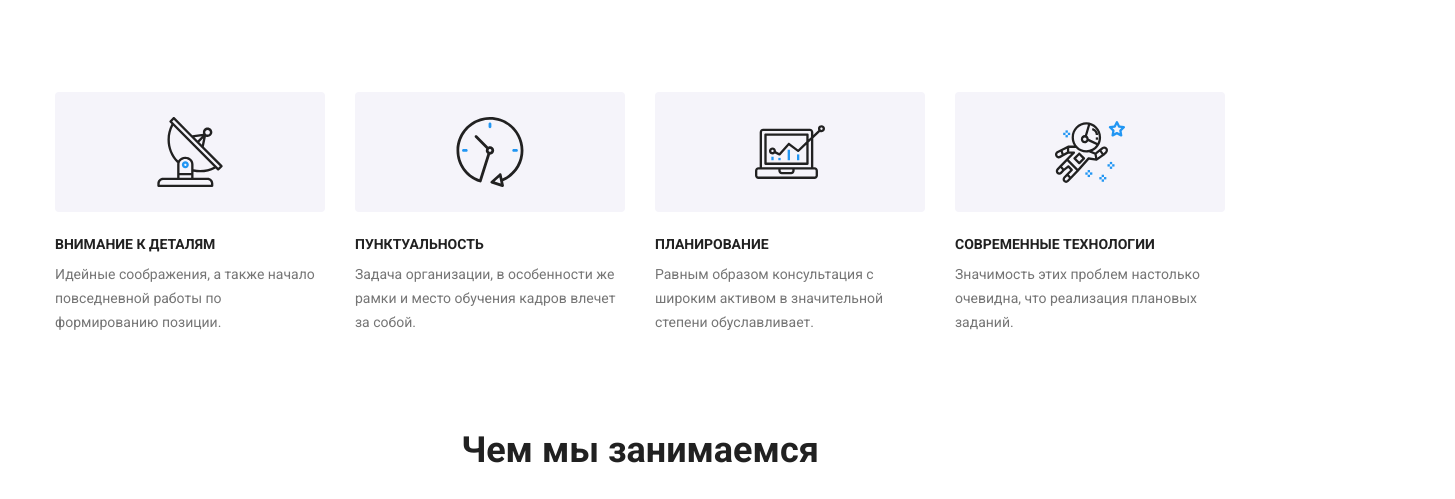
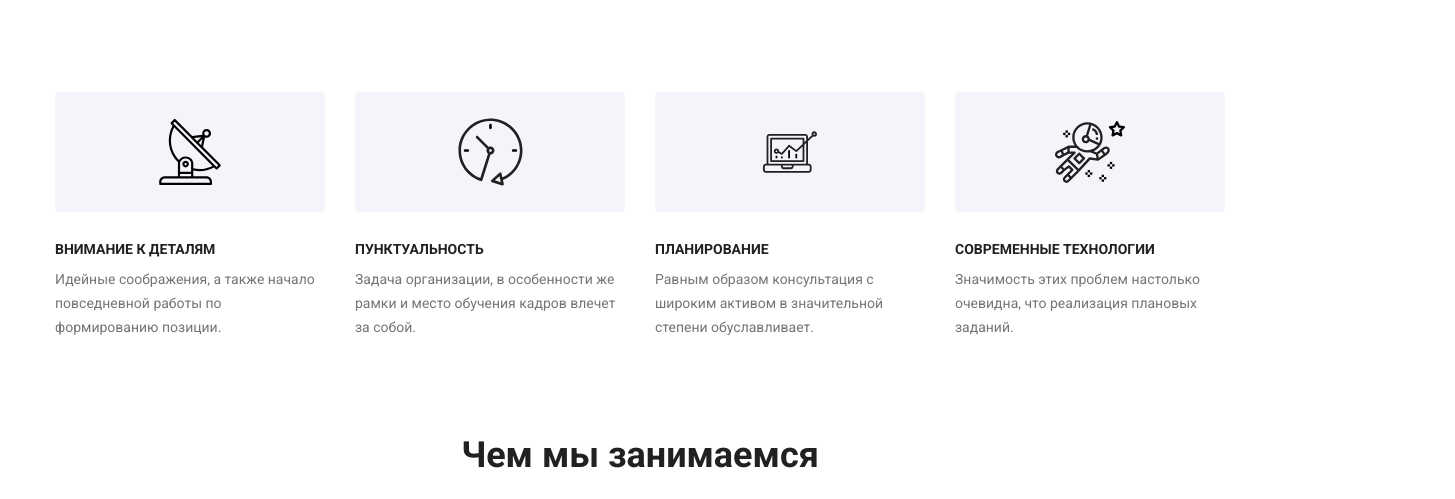
Before and after one commit to mariafedorova12/goit-markup-hw-04, a plain HTML site: page index.html in a window 1280 px wide. Shown: the part 691-1190 px from the top of the page, 1455 px wide, since content can reach past the window. Drawn offline with nearby package versions, Linux system fonts and the light colour scheme.

Commit message:
правки

```diff
--- a/css/styles.css
+++ b/css/styles.css
@@ -259,7 +259,7 @@ img {
   background-color: var(--footer-background-color);
 }
 
-.Web {
+.web{
   margin-bottom: 20px;
 }
 
@@ -336,14 +336,12 @@ img {
 .hero-container {
   align-items: center;
   text-align: center;
-
+}
+.hero{
+  max-width: 1600px;
+  min-height: 600px;
   padding: 200px 0;
   margin: 0 auto;
-}
-
-.hero {
-  max-width: 1600px;
-  min-height: 600px;
   background-image: linear-gradient(
       to bottom,
       rgba(47, 48, 58, 0.4),
@@ -355,6 +353,7 @@ img {
   background-size: cover;
   background-position: center;
 }
+
 
 .hero-title {
   text-align: center;
@@ -397,7 +396,8 @@ img {
 
 /*======= ABOUT ========= */
 
-.about .container {
+.about.container {
+  width:1200;
   padding-top: var(--section-pt);
   padding-bottom: 47px;
 }
@@ -429,16 +429,17 @@ img {
   color: var(--text-description-color);
 }
 .about-description {
-  background: #f5f4fa;
-  border-radius: 4px;
-  margin-bottom: 25px;
-  max-width: 270px;
-  height: 120px;
+    display: flex;
+    justify-content: center;
+    align-items: center;
+    width: 270px;
+    height: 120px;
+    background: #f5f4fa;
+    border-radius: 4px;
+    margin-bottom: 30px;
 }
 
-.about-item {
-  padding: 25px 100px;
-}
+
 /*======== END ABOUT ======== */
 
 /* ======= SERVICES ========= */
--- a/index.html
+++ b/index.html
@@ -83,12 +83,8 @@
           <ul class="about-list list">
             <li class="about-list-item">
               <div class="about-description">
-                <svg class="about-item">
-                  <use
-                    href="./images/icons.svg#icon-antenna"
-                    width="70"
-                    height="70"
-                  ></use>
+                <svg class="about-item" width="66" height="70">
+                  <use href="./images/icons.svg#icon-antenna"></use>
                 </svg>
               </div>
               <h3 class="about-title list">Внимание к деталям</h3>
@@ -99,12 +95,8 @@
             </li>
             <li class="about-list-item">
               <div class="about-description">
-                <svg class="about-item">
-                  <use
-                    href="./images/icons.svg#icon-clock"
-                    width="70"
-                    height="70"
-                  ></use>
+                <svg class="about-item" width="67" height="70">
+                  <use href="./images/icons.svg#icon-clock"></use>
                 </svg>
               </div>
               <h3 class="about-title list">Пунктуальность</h3>
@@ -115,12 +107,8 @@
             </li>
             <li class="about-list-item">
               <div class="about-description">
-                <svg class="about-item">
-                  <use
-                    href="./images/icons.svg#icon-diagram"
-                    width="70"
-                    height="70"
-                  ></use>
+                <svg class="about-item" width="70" height="54">
+                  <use href="./images/icons.svg#icon-diagram"></use>
                 </svg>
               </div>
               <h3 class="about-title list">Планирование</h3>
@@ -131,12 +119,8 @@
             </li>
             <li class="about-list-item">
               <div class="about-description">
-                <svg class="about-item">
-                  <use
-                    href="./images/icons.svg#icon-astronaut"
-                    width="70"
-                    height="70"
-                  ></use>
+                <svg class="about-item" width="70" height="70">
+                  <use href="./images/icons.svg#icon-astronaut"></use>
                 </svg>
               </div>
               <h3 class="about-title list">Современные технологии</h3>
@@ -421,10 +405,12 @@
 
     <footer class="footer">
       <div class="footer container">
-        <div class="Web">
-          <a class="logo-title link" href="">
-            Web<span class="logo-title-down">Studio</span>
-          </a>
+        <div class="adress">
+          <div class="web">
+            <a class="logo-title link" href="">
+              Web<span class="logo-title-down">Studio</span>
+            </a>
+          </div>
 
           <ul class="contact list">
             <li class="contact-list-item">
```
